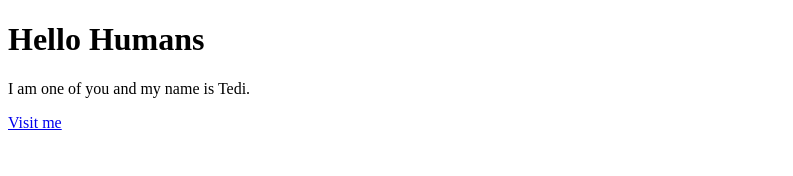
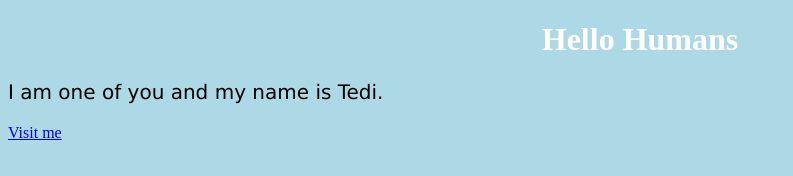
Before and after one commit to Tedi2021IL/Css-Html, a plain HTML site: page index.html in a window 1280 px wide. Shown: the whole page, without its empty margins (0-793 px from the left). Drawn offline with Linux system fonts and the light colour scheme.

Commit message:
css changed

```diff
--- a/index.css
+++ b/index.css
@@ -0,0 +1,13 @@
+body {
+    background-color: lightblue;
+  }
+
+  h1 {
+    color: white;
+    text-align: center;
+  }
+
+  p {
+    font-family: verdana;
+    font-size: 20px;
+  }
--- a/index.html
+++ b/index.html
@@ -5,6 +5,7 @@
     <meta http-equiv="X-UA-Compatible" content="IE=edge">
     <meta name="viewport" content="width=device-width, initial-scale=1.0">
     <title>Document</title>
+    <link rel="stylesheet" href="index.css">
 </head>
 <body>
     <h1>Hello Humans</h1>
```
